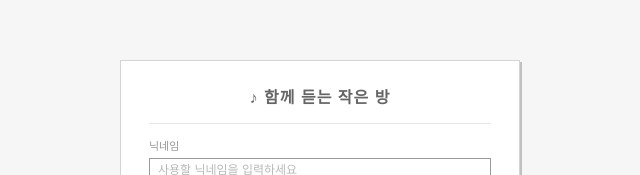
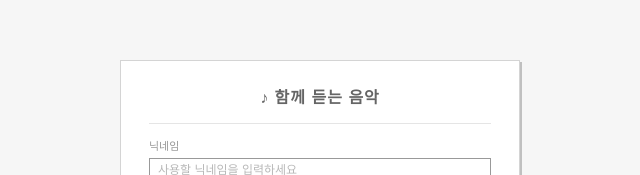
Before and after one commit to happyAF/CCTP, a React (Vite) app in the folder frontend/: page / in a window 1280 px wide. Shown: the part 196-371 px from the top of the page, without its empty margins (320-960 px from the left). Built offline with nearby package versions, Linux system fonts and the light colour scheme; a web font is replaced by a local one.

Commit message:
front: 메세지 명세 추가 + 수정

```diff
--- a/frontend/index.html
+++ b/frontend/index.html
@@ -3,7 +3,7 @@
   <head>
     <meta charset="UTF-8" />
     <meta name="viewport" content="width=device-width, initial-scale=1.0" />
-    <title>음악을 함께 즐기는 서비스</title>
+    <title> ♪ 함께 듣는 음악</title>
     <link rel="stylesheet" href="https://cdn.jsdelivr.net/gh/projectnoonnu/noonfonts_2206-02@1.0/Galmuri11.css">
   </head>
   <body>
--- a/frontend/src/pages/EntryPage.tsx
+++ b/frontend/src/pages/EntryPage.tsx
@@ -60,7 +60,7 @@ export default function EntryPage() {
           borderBottom: '1px solid var(--border-soft)',
           letterSpacing: '1px',
         }}>
-          ♪ 함께 듣는 작은 방
+          ♪ 함께 듣는 음악
         </div>
 
         {/* 닉네임 */}
--- a/frontend/src/pages/RoomPage.tsx
+++ b/frontend/src/pages/RoomPage.tsx
@@ -6,11 +6,11 @@ import NowPlaying from '../components/NowPlaying'
 import Library from '../components/Library'
 
 const MOCK_LIBRARY: Track[] = [
-  { id: '1', title: 'lofi study beats vol.1', uploaderNick: '별이', durationSec: 214 },
-  { id: '2', title: 'rainy day jazz', uploaderNick: '민준', durationSec: 187 },
-  { id: '3', title: 'chill hop afternoon', uploaderNick: '유진', durationSec: 243 },
-  { id: '4', title: 'pixel world bgm', uploaderNick: '별이', durationSec: 165 },
-  { id: '5', title: 'café window seat', uploaderNick: '민준', durationSec: 298 },
+  { id: '1', title: 'lofi study beats vol.1', uploaderNick: '별이', durationSec: 214, s3Key:'' },
+  { id: '2', title: 'rainy day jazz', uploaderNick: '민준', durationSec: 187 ,s3Key:''},
+  { id: '3', title: 'chill hop afternoon', uploaderNick: '유진', durationSec: 243, s3Key:'' },
+  { id: '4', title: 'pixel world bgm', uploaderNick: '별이', durationSec: 165 , s3Key:''},
+  { id: '5', title: 'café window seat', uploaderNick: '민준', durationSec: 298, s3Key:'' },
 ]
 
 const MOCK_PARTICIPANTS = [
@@ -90,6 +90,7 @@ export default function RoomPage() {
       title: file.name.replace(/\.mp3$/i, ''),
       uploaderNick: myNick,
       durationSec: 200,
+      s3Key: ''
     }
     setRoom((prev) => ({ ...prev, library: [...prev.library, newTrack] }))
   }
@@ -113,7 +114,7 @@ export default function RoomPage() {
         color: 'var(--text-sub)',
       }}>
         <span style={{ color: 'var(--text-main)', fontWeight: 'bold', fontSize: '13px' }}>
-          ♪ 함께 듣는 작은 방
+          ♪ 함께 듣는 음악
         </span>
         <span>/</span>
         <span>
--- a/frontend/src/types.ts
+++ b/frontend/src/types.ts
@@ -3,6 +3,7 @@ export interface Track {
   title: string;
   uploaderNick: string;
   durationSec: number;
+  s3Key: string; // presigned GET URL 발급용 (예: "uploads/1234567890_lofi.mp3")
 }
 
 export interface Participant {
```
